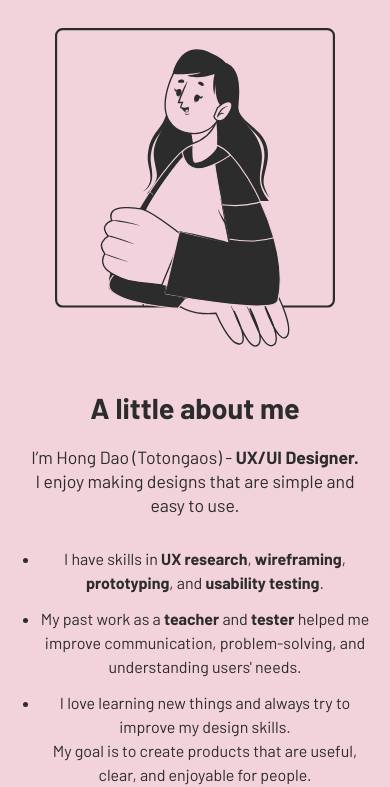
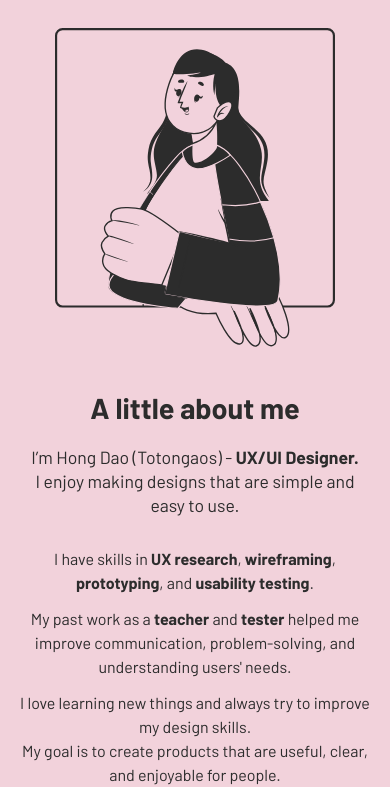
Before and after one commit to totongaos/totongaos.github.io, a website: page about.html in a window 390 px wide. Shown: the part 66-853 px from the top of the page. Drawn offline with Linux system fonts and the light colour scheme.

Commit message:
Chinh Footer, rponsive bỏ dạnlist

```diff
--- a/style.css
+++ b/style.css
@@ -1058,6 +1058,12 @@ footer {
         text-align: center; /* Canh giữa nội dung */
     }
 
+    /* Bỏ dấu chấm và padding cho danh sách trong Hero Section (About Page) trên Tablet và Mobile */
+    .hero-text .about-list {
+        list-style: none;
+        padding-left: 0;
+    }
+
     .hero-image {
         width: 60%; /* Thu nhỏ ảnh minh họa */
         margin: 0 auto;
```
